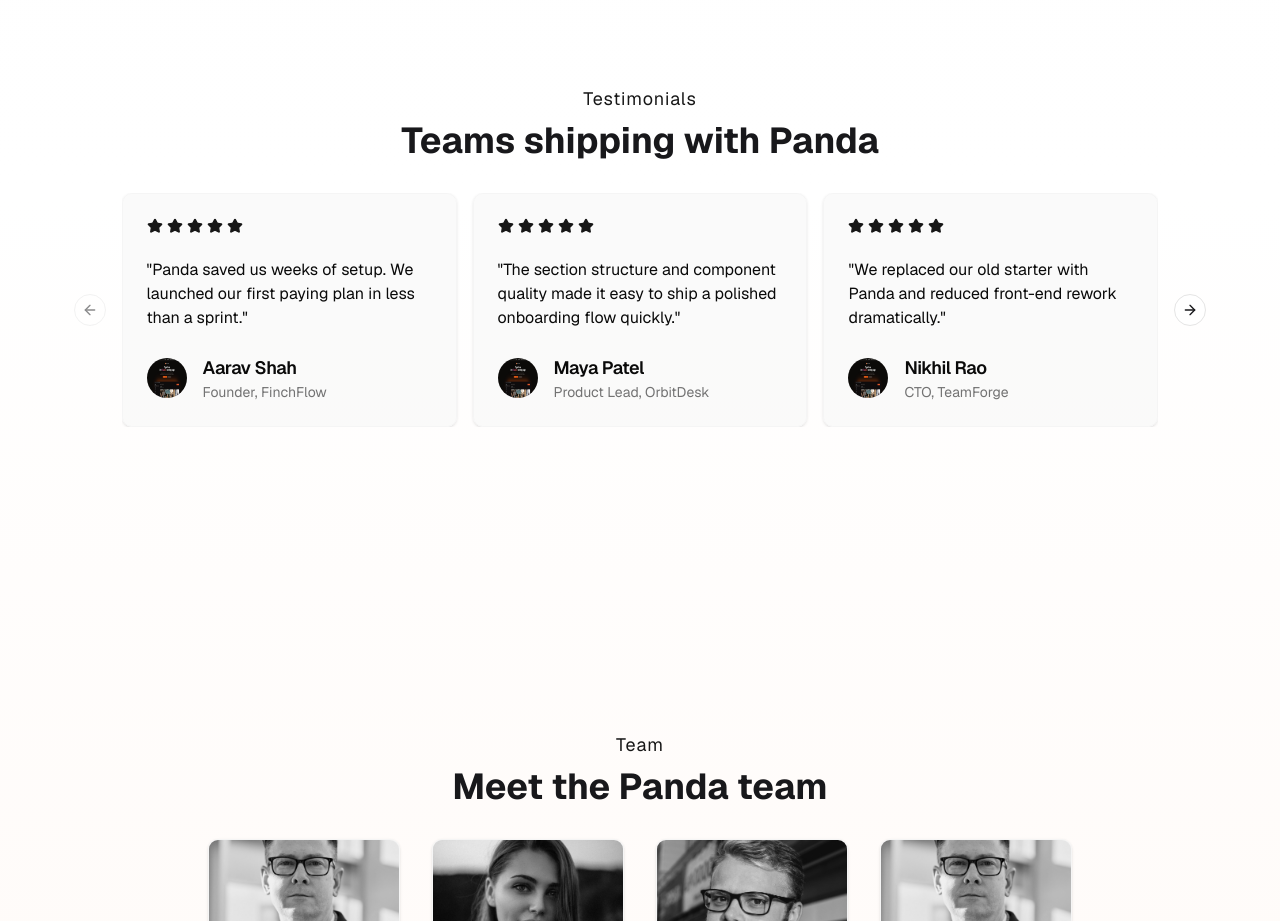
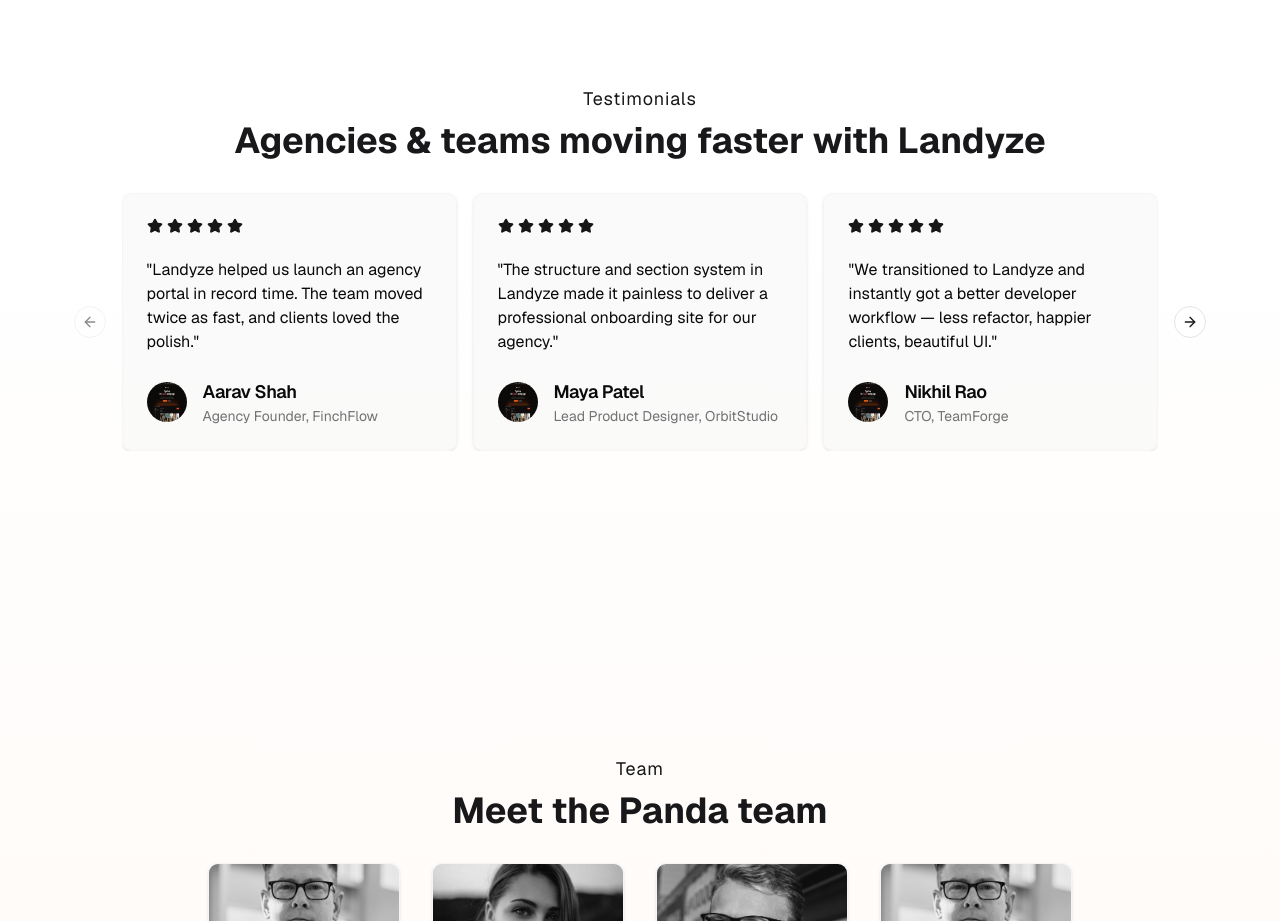
Before and after one commit to chiragbidx/layout-fox-xmh, a Next.js app: page / in a window 1280 px wide. Shown: the part 4660-5581 px from the top of the page. Built offline with nearby package versions, Linux system fonts and the light colour scheme.

Commit message:
Update Testimonials for Landyze, quotes reference Landyze

```diff
--- a/components/home/LayoutTestimonialSection.tsx
+++ b/components/home/LayoutTestimonialSection.tsx
@@ -28,34 +28,33 @@
   {
     image: "/demo-img.jpg",
     name: "Aarav Shah",
-    userName: "Founder, FinchFlow",
+    userName: "Agency Founder, FinchFlow",
     comment:
-      "Panda saved us weeks of setup. We launched our first paying plan in less than a sprint.",
+      "Landyze helped us launch an agency portal in record time. The team moved twice as fast, and clients loved the polish.",
     rating: 5.0,
   },
   {
     image: "/demo-img.jpg",
     name: "Maya Patel",
-    userName: "Product Lead, OrbitDesk",
+    userName: "Lead Product Designer, OrbitStudio",
     comment:
-      "The section structure and component quality made it easy to ship a polished onboarding flow quickly.",
+      "The structure and section system in Landyze made it painless to deliver a professional onboarding site for our agency.",
     rating: 4.8,
   },
-
   {
     image: "/demo-img.jpg",
     name: "Nikhil Rao",
     userName: "CTO, TeamForge",
     comment:
-      "We replaced our old starter with Panda and reduced front-end rework dramatically.",
+      "We transitioned to Landyze and instantly got a better developer workflow — less refactor, happier clients, beautiful UI.",
     rating: 4.9,
   },
   {
     image: "/demo-img.jpg",
     name: "Emma Brooks",
-    userName: "Head of Growth, Nimbus",
+    userName: "Head of Growth, Nimbus.io",
     comment:
-      "The default layout is conversion-friendly and easy to adapt to our brand.",
+      "Conversion rates jumped after we started using Landyze’s CTA-driven layout. The agency site finally feels as good as our SaaS.",
     rating: 5.0,
   },
   {
@@ -63,15 +62,15 @@
     name: "Daniel Kim",
     userName: "Engineering Manager, PulseOps",
     comment:
-      "Great developer ergonomics. New engineers onboarded fast and started shipping immediately.",
+      "I was able to onboard new engineers right away with Landyze. Docs, code, layout — everything is truly maintainable.",
     rating: 5.0,
   },
   {
     image: "/demo-img.jpg",
     name: "Sofia Green",
-    userName: "Founder, LaunchPad AI",
+    userName: "Co-founder, LaunchPad AI",
     comment:
-      "Exactly what we needed for an MVP: clean code, strong UI, and a sensible section flow.",
+      "Exactly what we needed for our SaaS MVP: clean, extensible, and agency-class design with a dev-friendly foundation.",
     rating: 4.9,
   },
 ];
@@ -85,7 +84,7 @@
         </h2>
 
         <h2 className="text-3xl md:text-4xl text-center font-bold mb-4">
-          Teams shipping with Panda
+          Agencies & teams moving faster with Landyze
         </h2>
       </div>
 
```
